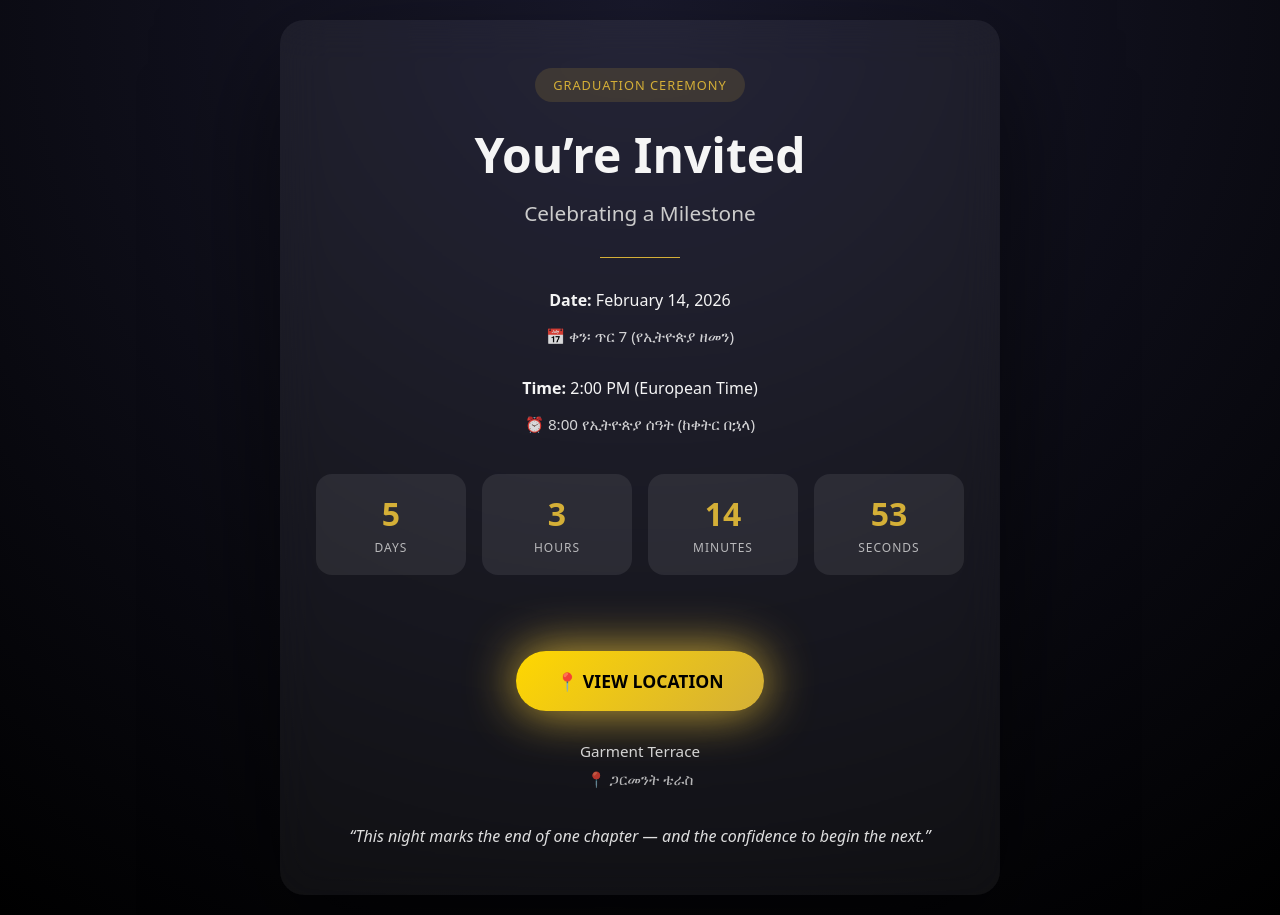
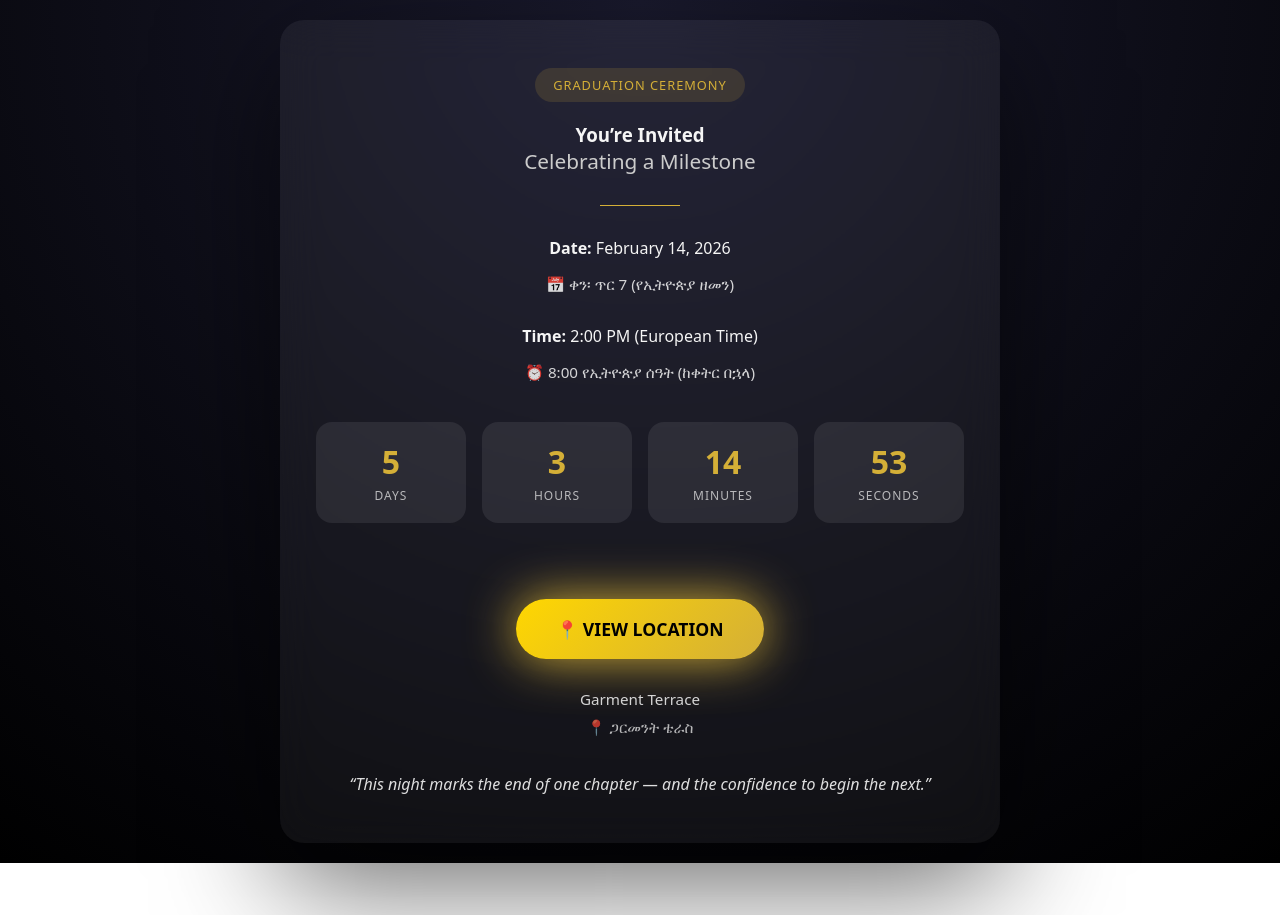
Before and after one commit to nati-man1/graduation-invite, a plain HTML site: page index.html in a window 1280 px wide. After the commit the page ends 863 px from the top, so only its background shows below. Drawn offline with Linux system fonts and the light colour scheme.

Commit message:
Change heading from h1 to h3 for invitation

```diff
--- a/index.html
+++ b/index.html
@@ -159,7 +159,7 @@
 
     <div class="badge">GRADUATION CEREMONY</div>
 
-    <h1>You’re Invited</h1>
+    <h3>You’re Invited</h3>
     <h2>Celebrating a Milestone</h2>
 
     <div class="divider"></div>
```
